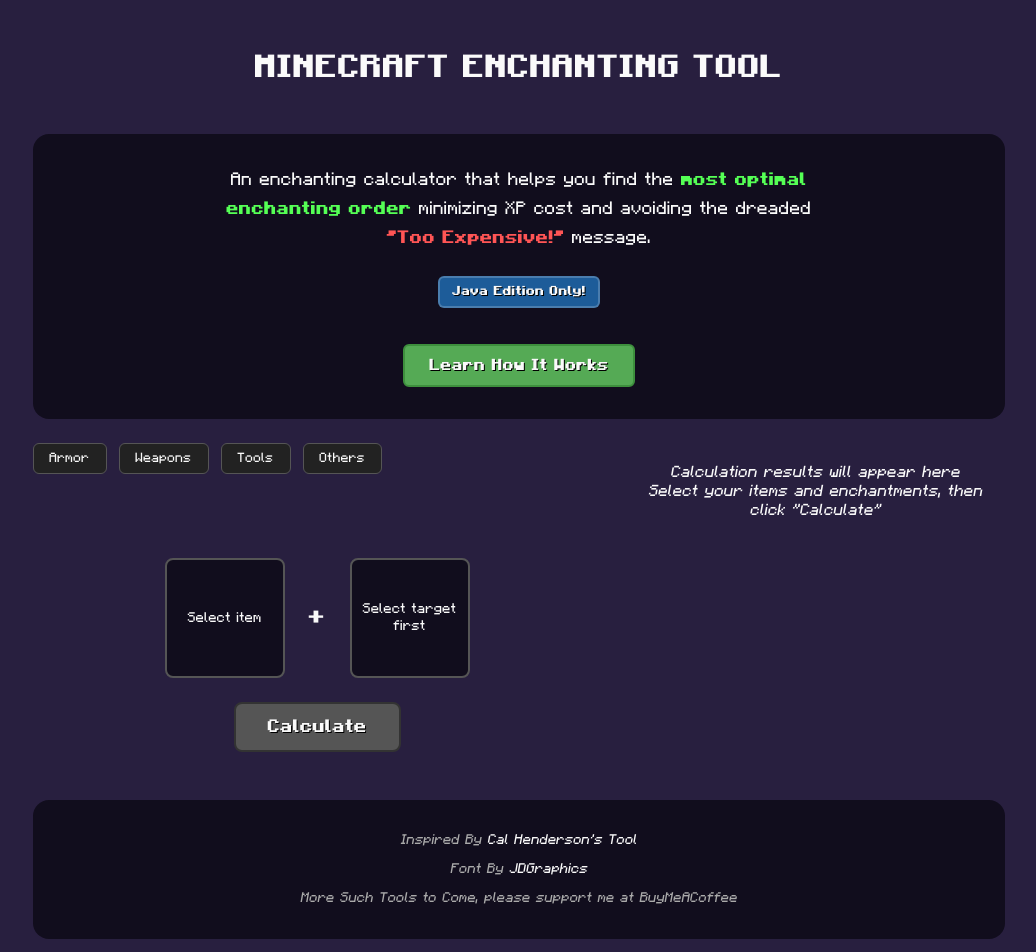
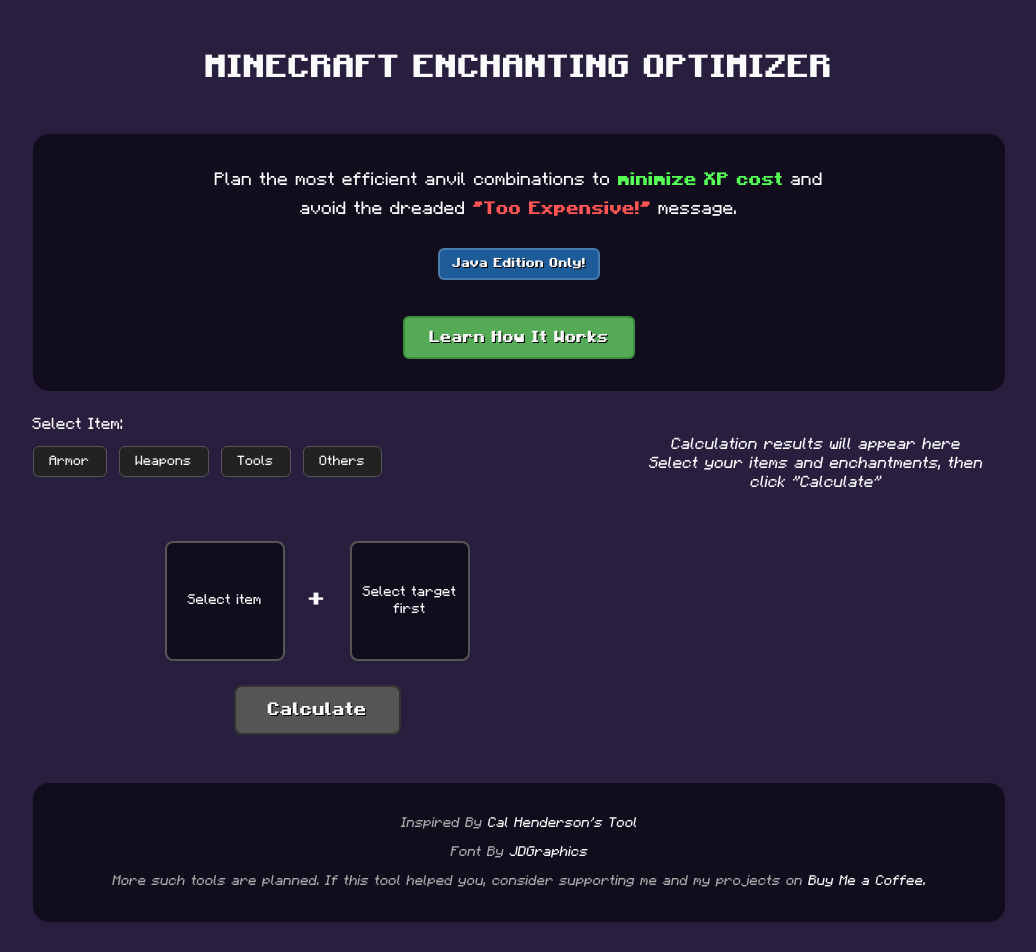
Before and after one commit to lamba44/enchantmentoptimization, a React (Vite) app: page / in a window 1280 px wide. Shown: the top 952 px of the page, without its empty margins (121-1157 px from the left). Built offline with nearby package versions, Linux system fonts and the light colour scheme.

Commit message:
update: UI and Logic fixes

```diff
--- a/src/Pages/App/App.css
+++ b/src/Pages/App/App.css
@@ -86,6 +86,17 @@
 .botleft {
     flex: 3;
 }
+
+.cat-help {
+    color: #fafafa;
+    font-size: 16px;
+    margin-bottom: 12px;
+}
+
+.cat-help-sac {
+    margin-top: 20px;
+}
+
 .cat-select {
     display: flex;
     gap: 12px;
@@ -109,7 +120,6 @@
 .subcat-select {
     display: flex;
     gap: 12px;
-    margin-bottom: 20px;
     flex-wrap: wrap;
     justify-content: flex-start;
     align-items: flex-start;
--- a/src/Pages/App/App.jsx
+++ b/src/Pages/App/App.jsx
@@ -375,17 +375,17 @@
 
     return (
         <div className="container">
-            <h1 className="appheader">MINECRAFT ENCHANTING TOOL</h1>
+            <h1 className="appheader">MINECRAFT ENCHANTING OPTIMIZER</h1>
             <div className="bentogrid">
                 <div className="topsect">
                     <div className="introbox">
                         <p className="intro-desc">
-                            An enchanting calculator that helps you find the
+                            Plan the most efficient anvil combinations to
                             <span className="highlight">
                                 {" "}
-                                most optimal enchanting order{" "}
+                                minimize XP cost{" "}
                             </span>
-                            minimizing XP cost and avoiding the dreaded
+                            and avoid the dreaded
                             <span className="dangerword">
                                 {" "}
                                 "Too Expensive!"
@@ -437,6 +437,7 @@
                             return (
                                 <>
                                     {/* Category buttons */}
+                                    <p className="cat-help">Select Item:</p>
                                     <div className="cat-select">
                                         {Object.keys(subcats).map((cat) => (
                                             <button
@@ -516,15 +517,16 @@
                                                     }}
                                                 />
                                                 <span>
-                                                    Existing Enchantments on
-                                                    Target Item
+                                                    Existing enchantments on
+                                                    your {selectedSub} (uncheck
+                                                    if none)
                                                 </span>
                                             </label>
                                             {existingEnchantsChecked && (
                                                 <div className="existing-enchants-grid">
                                                     <div className="existing-enchants-title">
-                                                        Select existing
-                                                        enchantments on your{" "}
+                                                        Select the enchantments
+                                                        already present on your{" "}
                                                         {selectedSub}:
                                                     </div>
                                                     <div className="sac-enchants-grid">
@@ -685,6 +687,9 @@
                                     {/* --- Sacrifice UI only appears when target is selected --- */}
                                     {selectedSub && (
                                         <>
+                                            <p className="cat-help-sac">
+                                                Select Combining Mode:
+                                            </p>
                                             <div className="sac-mode-row">
                                                 {["Books", "Item & Books"].map(
                                                     (m) => (
@@ -713,8 +718,7 @@
                                             {/* Prompt to select mode if none is selected */}
                                             {!sacMode && (
                                                 <div className="mode-prompt">
-                                                    Please select a sacrifice
-                                                    mode above
+                                                    Please select a mode above
                                                 </div>
                                             )}
                                             {/* Books editor (shown when mode is Books) */}
@@ -722,7 +726,8 @@
                                                 <div className="sac-books-editor">
                                                     <div className="books-header">
                                                         <div className="books-title">
-                                                            Books to use:
+                                                            Enchanted Books to
+                                                            use:
                                                         </div>
                                                     </div>
                                                     <div className="books-grid">
@@ -862,9 +867,10 @@
                                                             </div>
                                                             <div className="sac-item-subtitle">
                                                                 Select
-                                                                enchantments on
-                                                                the sacrifice
-                                                                item
+                                                                enchantments
+                                                                present on the
+                                                                sacrifice{" "}
+                                                                {selectedSub}
                                                             </div>
                                                         </div>
                                                         <div className="sac-enchants-grid">
@@ -995,7 +1001,8 @@
                                                     <div className="sac-books-editor">
                                                         <div className="books-header">
                                                             <div className="books-title">
-                                                                Books to use:
+                                                                Enchanted Books
+                                                                to use:
                                                             </div>
                                                         </div>
                                                         <div className="books-grid">
@@ -1264,7 +1271,7 @@
                                                         </div>
                                                         <div className="result-view">
                                                             <div className="result-label">
-                                                                Result:
+                                                                Outcome:
                                                             </div>
                                                             <div className="item-box result-item">
                                                                 <div className="item-name">
@@ -1322,7 +1329,7 @@
 
                                         <div className="final-item-section">
                                             <div className="final-item-label">
-                                                Final item:
+                                                Final Enchanted Item:
                                             </div>
                                             <div className="item-box final-item">
                                                 <div className="item-name">
@@ -1386,8 +1393,15 @@
                         </a>
                     </p>
                     <p className="footerbot">
-                        More Such Tools to Come, please support me at
-                        BuyMeACoffee
+                        More such tools are planned. If this tool helped you,
+                        consider supporting me and my projects on{" "}
+                        <a
+                            href="https://buymeacoffee.com/codewithbottle"
+                            target="_blank"
+                            rel="noopener noreferrer"
+                        >
+                            Buy Me a Coffee.
+                        </a>
                     </p>
                 </div>
             </div>
--- a/src/data/enchantCalculator.js
+++ b/src/data/enchantCalculator.js
@@ -147,7 +147,7 @@
     let a = aInput;
     let b = bInput;
     let swapped = false;
-    // if a is a book but b is not, the game treats the non-book as left; preserve earlier behavior
+    // if a is a book but b is not, swap so non-book is left (mirror in-game behavior)
     if (a.isBook && !b.isBook) {
         const tmp = a;
         a = b;
@@ -228,6 +228,22 @@
         if (!conflicts) result[k] = v;
     }
     return result;
+}
+
+// helper to check whether a node (non-book) has any enchantments that conflict with the target base enchants
+function nodeHasConflictWithTarget(node, targetBaseEnch) {
+    if (!node || !node.ench) return false;
+    const nodeKeys = Object.keys(node.ench);
+    const targetKeys = Object.keys(targetBaseEnch || {});
+    if (nodeKeys.length === 0 || targetKeys.length === 0) return false;
+    for (const nk of nodeKeys) {
+        for (const tk of targetKeys) {
+            if (enchantmentsConflict(nk, tk) || enchantmentsConflict(tk, nk)) {
+                return true;
+            }
+        }
+    }
+    return false;
 }
 
 export function computeOptimalEnchantPlan(data) {
@@ -326,8 +342,31 @@
                     aIdx = j;
                     bIdx = i;
                 }
-                const result = combine(state.nodes[aIdx], state.nodes[bIdx]);
+
+                // Quick local references for readability
+                const aNode = state.nodes[aIdx];
+                const bNode = state.nodes[bIdx];
+
+                const result = combine(aNode, bNode);
                 if (!result) continue;
+
+                // PRUNING: Avoid pointless intermediate merges where a BOOK is applied to a non-target
+                // item that contains enchantments which WOULD BE discarded later when combined with the target.
+                //
+                // Rationale: if bNode (right) is a BOOK and aNode (left) is non-target, and aNode has at least one
+                // enchant that conflicts with the target's base enchants, then applying the book to aNode first
+                // is wasteful: the book could instead be applied directly to the target later (or earlier),
+                // avoiding extra prior-work penalties. Skip such merges to remove meaningless steps.
+                //
+                // We already filtered out books that conflict with the target earlier, so it's safe to assume
+                // the book's enchantments could be applied to the target if needed.
+                if (bNode.isBook && !result.node.isTarget) {
+                    // if the non-book operand (aNode) has any enchantment that conflicts with the target, skip this merge
+                    if (nodeHasConflictWithTarget(aNode, targetBaseEnch)) {
+                        // skip this combine as it's likely a wasteful intermediate step
+                        continue;
+                    }
+                }
 
                 // Ensure the resulting node inherits isTarget if either input had it.
                 result.node.isTarget = !!(
```
